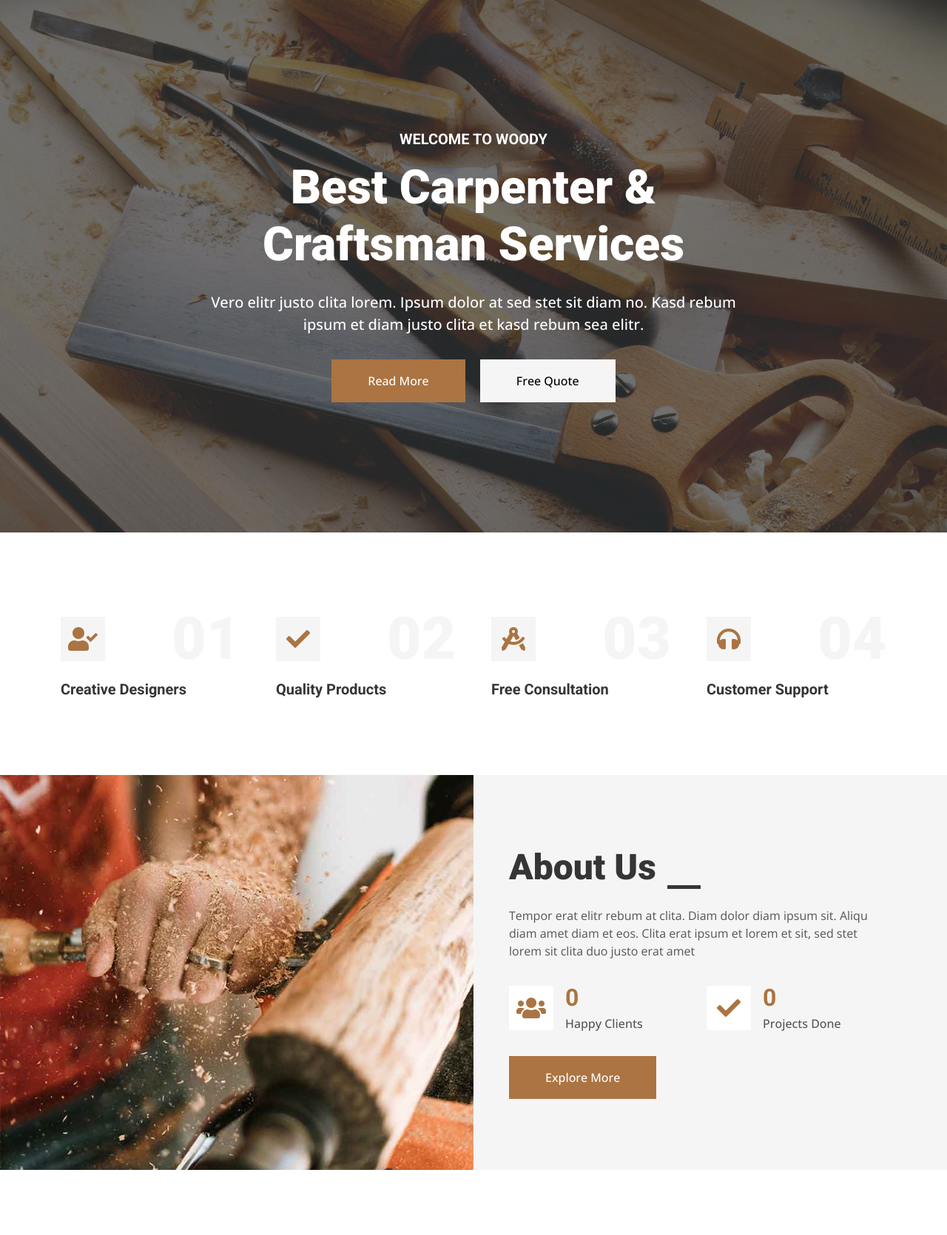
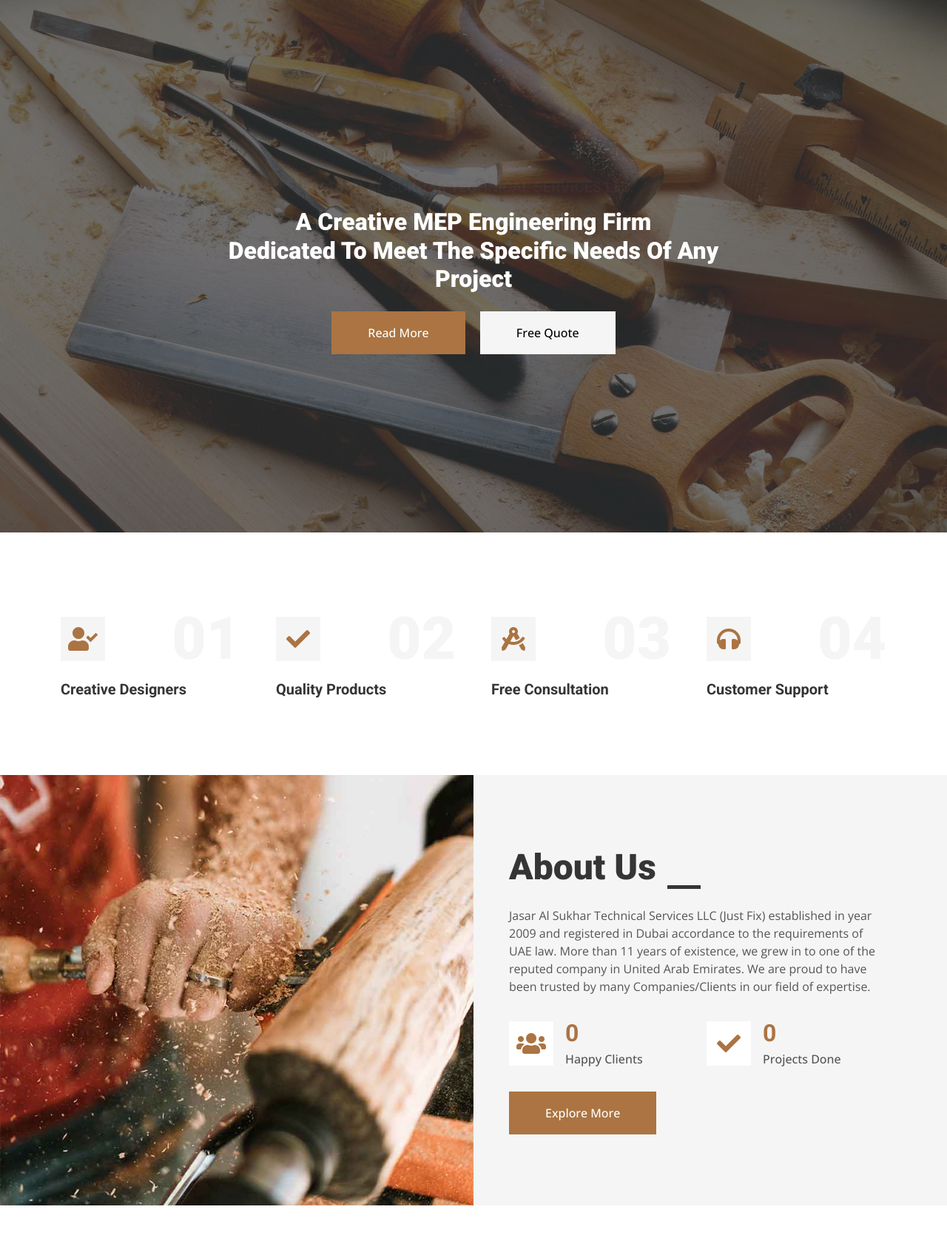
Before and after one commit to moh-anas2001/Jasar, a PHP site: page / in a window 1280 px wide. Shown: the part 128-1798 px from the top of the page at 74% size. Run offline with PHP 8.4, Linux system fonts and the light colour scheme; some libraries are stand-ins or nearby versions.

Commit message:
okbghcfs

```diff
--- a/css/style.css
+++ b/css/style.css
@@ -169,6 +169,7 @@
     }
 
     .header-carousel .owl-carousel-item h1 {
+
         font-size: 30px;
         font-weight: 600;
     }
--- a/index.html
+++ b/index.html
@@ -83,11 +83,10 @@
         <a href="index.html" class="navbar-brand d-flex align-items-center px-4 px-lg-5">
             <!-- <h2 class="m-0 text-primary">WooDY</h2> -->
 
-                <img src="img/logo.jpg" style="max-width: 40%;display: flex;" class="img-fluid" alt="">
+            <img src="img\logo.jpg" style="max-width: 40%;display: flex;" class="img-fluid" alt="">
         </a>
 
-            <button type="button" class="navbar-toggler me-4" data-bs-toggle="collapse"
-                data-bs-target="#navbarCollapse">
+        <button type="button" class="navbar-toggler me-4" data-bs-toggle="collapse" data-bs-target="#navbarCollapse">
             <span class="navbar-toggler-icon"></span>
         </button>
         <div class="collapse navbar-collapse" id="navbarCollapse">
@@ -126,12 +125,31 @@
                     <div class="container">
                         <div class="row justify-content-center">
                             <div class="col-12 col-lg-8 text-center">
-                                <h5 class="text-white text-uppercase mb-3 animated slideInDown">Welcome To WooDY</h5>
-                                <h1 class="display-3 text-white animated slideInDown mb-4">Best Carpenter & Craftsman
-                                    Services</h1>
-                                <p class="fs-5 fw-medium text-white mb-4 pb-2">Vero elitr justo clita lorem. Ipsum dolor
+                                <h5 style="animation: blink 1.5s infinite; text-align: center;"
+                                    class="text-white text-uppercase mb-3 animated slideInDown">JASAR AL SUKHAR
+                                    TECHNICAL SERVICES LLC</h5>
+                                <style>
+                                    @keyframes blink {
+                                        0% {
+                                            opacity: 1;
+                                        }
+
+                                        50% {
+                                            opacity: 0;
+                                        }
+
+                                        100% {
+                                            opacity: 1;
+                                        }
+                                    }
+                                </style>
+
+                                <h1 class="display-3 text-white animated slideInDown mb-4" style="font-size: 2rem;">A
+                                    Creative MEP
+                                    Engineering Firm <br> Dedicated To Meet The Specific Needs Of Any Project</h1>
+                                <!-- <p class="fs-5 fw-medium text-white mb-4 pb-2">Vero elitr justo clita lorem. Ipsum dolor
                                     at sed stet sit diam no. Kasd rebum ipsum et diam justo clita et kasd rebum sea
-                                    elitr.</p>
+                                    elitr.</p> -->
                                 <a href="" class="btn btn-primary py-md-3 px-md-5 me-3 animated slideInLeft">Read
                                     More</a>
                                 <a href="" class="btn btn-light py-md-3 px-md-5 animated slideInRight">Free Quote</a>
@@ -253,9 +271,10 @@
                         <div class="section-title text-start">
                             <h1 class="display-5 mb-4">About Us</h1>
                         </div>
-                        <p class="mb-4 pb-2">Tempor erat elitr rebum at clita. Diam dolor diam ipsum sit. Aliqu diam
-                            amet diam et eos. Clita erat ipsum et lorem et sit, sed stet lorem sit clita duo justo erat
-                            amet</p>
+                        <p class="mb-4 pb-2">Jasar Al Sukhar Technical Services LLC (Just Fix) established in year 2009
+                            and registered in Dubai accordance to the requirements of UAE law. More than 11 years of
+                            existence, we grew in to one of the reputed company in United Arab Emirates. We are proud to
+                            have been trusted by many Companies/Clients in our field of expertise.</p>
                         <div class="row g-4 mb-4 pb-2">
                             <div class="col-sm-6 wow fadeIn" data-wow-delay="0.1s">
                                 <div class="d-flex align-items-center">
@@ -304,7 +323,7 @@
                             <img class="img-fluid" src="img/service-1.jpg" alt="">
                         </div>
                         <div class="p-4 text-center border border-5 border-light border-top-0">
-                            <h4 class="mb-3">General Carpentry</h4>
+                            <h4 class="mb-3">HVAC Works</h4>
                             <p>Stet stet justo dolor sed duo. Ut clita sea sit ipsum diam lorem diam.</p>
                             <a class="fw-medium" href="">Read More<i class="fa fa-arrow-right ms-2"></i></a>
                         </div>
@@ -316,7 +335,7 @@
                             <img class="img-fluid" src="img/service-2.jpg" alt="">
                         </div>
                         <div class="p-4 text-center border border-5 border-light border-top-0">
-                            <h4 class="mb-3">Furniture Manufacturing</h4>
+                            <h4 class="mb-3">Plumbing Works</h4>
                             <p>Stet stet justo dolor sed duo. Ut clita sea sit ipsum diam lorem diam.</p>
                             <a class="fw-medium" href="">Read More<i class="fa fa-arrow-right ms-2"></i></a>
                         </div>
@@ -328,7 +347,7 @@
                             <img class="img-fluid" src="img/service-3.jpg" alt="">
                         </div>
                         <div class="p-4 text-center border border-5 border-light border-top-0">
-                            <h4 class="mb-3">Furniture Remodeling</h4>
+                            <h4 class="mb-3"></h4>
                             <p>Stet stet justo dolor sed duo. Ut clita sea sit ipsum diam lorem diam.</p>
                             <a class="fw-medium" href="">Read More<i class="fa fa-arrow-right ms-2"></i></a>
                         </div>
```
Lines whose indentation alone changed are shown as unchanged.
